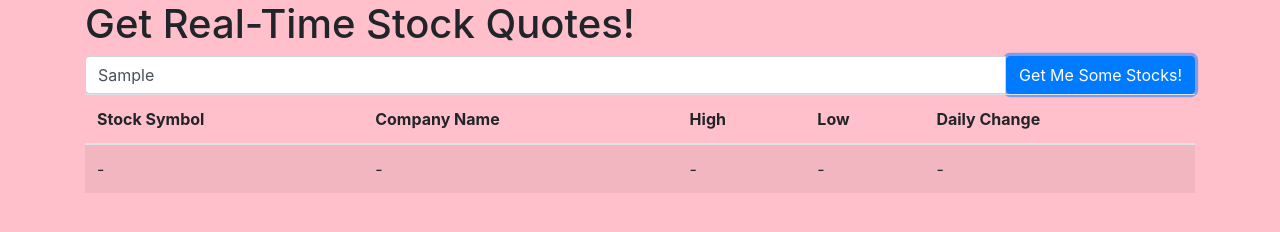
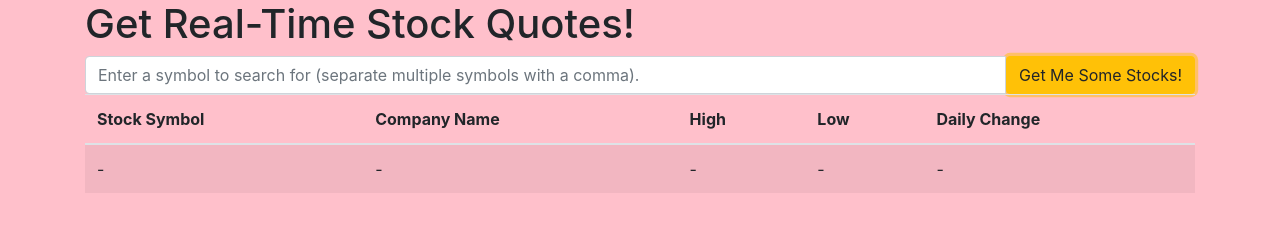
Before and after one commit to rubinoAM/stockApp, a plain HTML site: page index.html in a window 1280 px wide. Both pictures are taken after typing "Sample" into the empty fields and a click on the button "Get Me Some Stocks!". Drawn offline with nearby package versions, Linux system fonts and the light colour scheme; no server answers.

Commit message:
Multiple results

```diff
--- a/index.html
+++ b/index.html
@@ -17,8 +17,8 @@
                 <h1>Get Real-Time Stock Quotes!</h1>
                 <form class="stock-form">
                     <div class="input-group">
-                        <input type="text" class="form-control" id="symbol" placeholder="POYO!"/>
-                        <button type="submit" class="btn btn-primary">Get Me Some Stocks!</button>
+                        <input type="text" class="form-control" id="symbol" placeholder="Enter a symbol to search for (separate multiple symbols with a comma)."/>
+                        <button type="submit" class="btn btn-warning">Get Me Some Stocks!</button>
                     </div>
                 </form>
             </div>
--- a/main.js
+++ b/main.js
@@ -9,14 +9,18 @@ $(document).ready(()=>{
         console.log(event);
 
         const symbol = $('#symbol').val();
+        $('#symbol').val('');
 
+        const symbols = symbol.split(',')
+        symbols.forEach((s)=>{
+            s = s.trim();
             //Endpoint: A web accessible URL that responds with data
-        const url = `https://api.iextrading.com/1.0/stock/${symbol}/quote`;
+            const url = `https://api.iextrading.com/1.0/stock/${s}/quote`;
 
             //getJSON() takes two args: 1) Where to get JSON 2) Function to Return
             $.getJSON(url,(jsonData)=>{
                 console.log(jsonData);
-            $('#stock-body').html(`
+                $('#stock-body').append(`
                     <tr>
                         <td>${jsonData.symbol}</td>
                         <td>${jsonData.companyName}</td>
@@ -27,4 +31,7 @@ $(document).ready(()=>{
                 `);
             });
         });
+
+
+    });
 })
```
Lines whose indentation alone changed are shown as unchanged.
